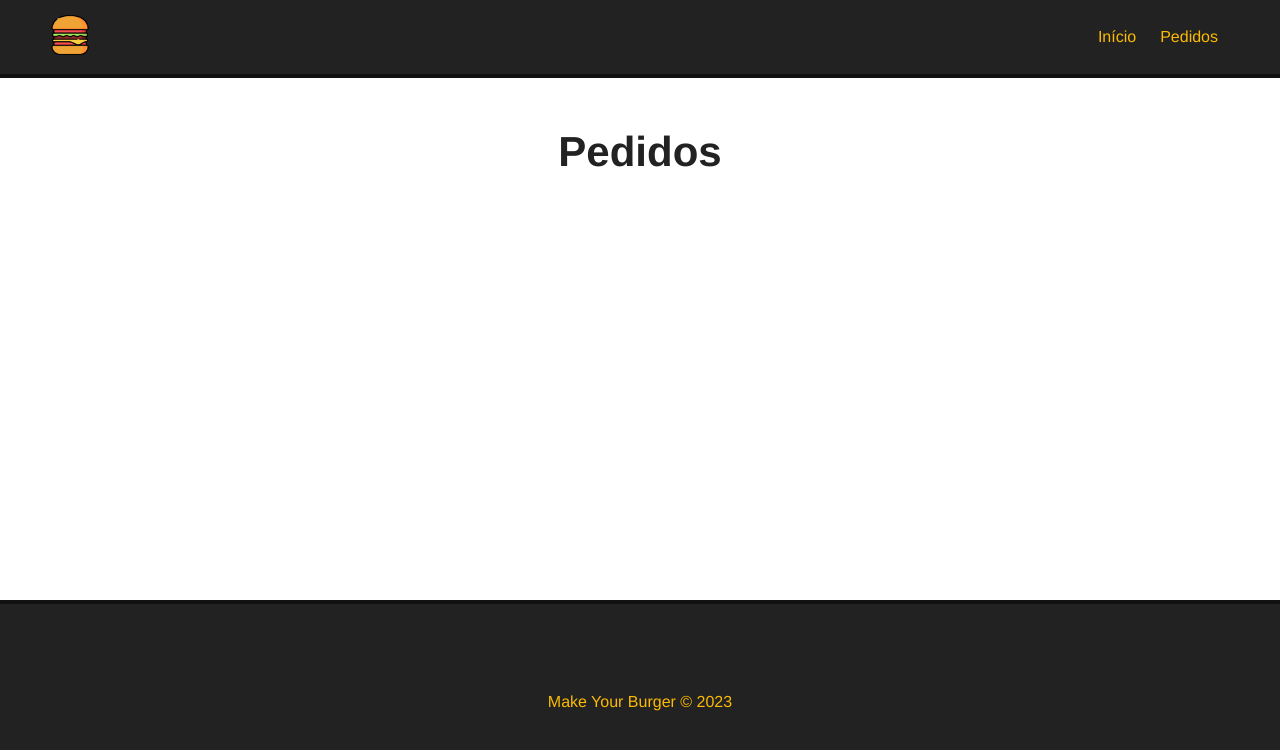
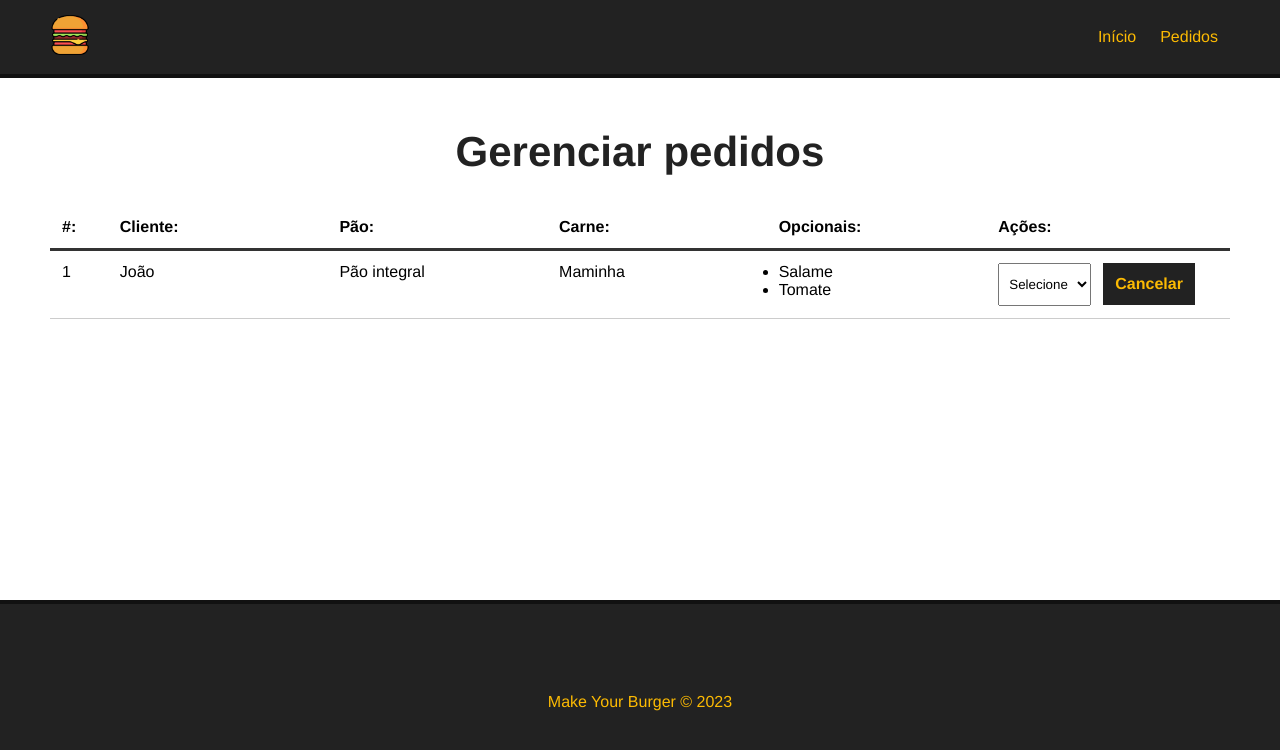
Before and after one commit to rudiantoni/learn-vuejs, a Vue app in the folder course_01/07_make_your_burger/: page /pedidos in a window 1280 px wide. Shown: the top 750 px of the page. Built offline with nearby package versions, Linux system fonts and the light colour scheme.

Commit message:
updated docs and burger project

```diff
--- a/course_01/07_make_your_burger/db/db.json
+++ b/course_01/07_make_your_burger/db/db.json
@@ -115,6 +115,38 @@
       ],
       "status": "Solicitado",
       "id": 3
+    },
+    {
+      "nome": "Rudi Teste",
+      "pao": "Parmesão e Orégano",
+      "carne": "Alcatra",
+      "opcionais": [
+        "Bacon",
+        "Pepino"
+      ],
+      "status": "Solicitado",
+      "id": 4
+    },
+    {
+      "nome": "Maria",
+      "pao": "3 Queijos",
+      "carne": "Alcatra",
+      "opcionais": [
+        "Cheddar",
+        "Tomate"
+      ],
+      "status": "Solicitado",
+      "id": 5
+    },
+    {
+      "nome": "Joaquina",
+      "pao": "Integral",
+      "carne": "Veggie burger",
+      "opcionais": [
+        "Tomate"
+      ],
+      "status": "Solicitado",
+      "id": 6
     }
   ]
 }
--- a/course_01/07_make_your_burger/src/components/BurgerForm.vue
+++ b/course_01/07_make_your_burger/src/components/BurgerForm.vue
@@ -1,5 +1,5 @@
 <template>
-  <p>Componente de mensagem</p>
+  <Message :msg="msg" v-show="msg" />
   <form id="burger-form" @submit="createBurger">
 
     <div class="input-container">
@@ -39,6 +39,8 @@
 </template>
 
 <script>
+import Message from './Message.vue';
+
 export default {
   name: 'BurgerForm',
   data() {
@@ -52,59 +54,50 @@
       opcionais: [],
       status: 'Solicitado',
       msg: null
-    }
+    };
   },
   mounted() {
-    this.getIngredientes()
+    this.getIngredientes();
   },
   methods: {
     async getIngredientes() {
       const req = await fetch('http://localhost:3000/ingredientes');
       const data = await req.json();
-
       this.paes = data.paes;
       this.carnes = data.carnes;
       this.opcionais_data = data.opcionais;
-
-      console.log('this.paes', this.paes)
-      console.log('this.carnes', this.carnes)
-      console.log('this.opcionais_data', this.opcionais_data)
     },
     async createBurger(event) {
-      event.preventDefault()
-
+      event.preventDefault();
       // É necessário converter o array do Proxy Array para um array normal do JS
       //opcionais: [...this.opcionais],
       //opcionais: Array.from(this.opcionais),
-
       const data = {
         nome: this.nome,
         pao: this.pao,
         carne: this.carne,
         opcionais: [...this.opcionais],
         status: this.status
-      }
-
-      const dataJson = JSON.stringify(data)
-
+      };
+      const dataJson = JSON.stringify(data);
       const req = await fetch('http://localhost:3000/burgers', {
         method: 'POST',
         headers: { 'Content-Type': 'application/json' },
         body: dataJson
       });
+      const res = await req.json();
+      this.nome = null;
+      this.pao = 'default';
+      this.carne = 'default';
+      this.opcionais = [];
 
-      const res = await req.json();
+      this.msg = `Pedido número ${res.id} realizado com sucesso`
 
-      this.nome = null
-      this.pao = 'default',
-      this.carne = 'default',
-      this.opcionais = []
-
-      /*
-      TODO: colocar mensagem no sistema e depois limpar a mensagem
-      */
-
+      setTimeout(() => this.msg = '', 3000)
     }
+  },
+  components: {
+    Message
   }
 }
 </script>
--- /dev/null
+++ b/course_01/07_make_your_burger/src/components/Dashboard.vue
@@ -0,0 +1,104 @@
+<template>
+  <div id="burger-table">
+
+    <div>
+      <div id="burger-table-heading">
+        <div class="order-id">#:</div>
+        <div>Cliente:</div>
+        <div>Pão:</div>
+        <div>Carne:</div>
+        <div>Opcionais:</div>
+        <div>Ações:</div>
+      </div>
+    </div>
+
+    <div id="burger-table-rows">
+      <div class="burger-table-row">
+        <div class="order-number">1</div>
+        <div>João</div>
+        <div>Pão integral</div>
+        <div>Maminha</div>
+        <div>
+          <ul>
+            <li>Salame</li>
+            <li>Tomate</li>
+          </ul>
+        </div>
+
+        <div>
+          <select name="status" class=".status">
+            <option value="default">Selecione</option>
+          </select>
+          <button class="delete-btn">Cancelar</button>
+        </div>
+
+        <div></div>
+      </div>
+    </div>
+
+  </div>
+</template>
+
+<script>
+export default {
+  name: 'Dashboard'
+}
+</script>
+
+<style scoped>
+#burger-table {
+  max-width: 1200px;
+  margin: 0 auto;
+}
+
+#burger-table-heading,
+#burger-table-rows,
+.burger-table-row {
+  display: flex;
+  flex-wrap: wrap;
+}
+
+#burger-table-heading {
+  font-weight: bold;
+  padding: 12px;
+  border-bottom: 3px solid #333;
+}
+
+#burger-table-heading div,
+.burger-table-row div {
+  width: 19%;
+}
+
+.burger-table-row {
+  width: 100%;
+  padding: 12px;
+  border-bottom: 1px solid #CCC;
+}
+
+#burger-table-heading .order-id,
+.burger-table-row .order-number {
+  width: 5%;
+}
+
+select {
+  padding: 12px 6px;
+  margin-right: 12px;
+}
+
+.delete-btn {
+  background-color: #222;
+  color: #FCBA03;
+  font-weight: bold;
+  border: 2px solid #222;
+  padding: 10px;
+  font-size: 16px;
+  margin: 0 auto;
+  cursor: pointer;
+  transition: .5s;
+}
+
+.delete-btn:hover {
+  background-color: transparent;
+  color: #222;
+}
+</style>
--- /dev/null
+++ b/course_01/07_make_your_burger/src/components/Message.vue
@@ -0,0 +1,24 @@
+<template>
+  <div class="message-container">
+    <p>{{ msg }}</p>
+  </div>
+</template>
+
+<script>
+export default {
+  name: 'Message',
+  props: ['msg']
+}
+</script>
+
+<style scope>
+.message-container {
+  color: #004085;
+  background-color: #CCE5FF;
+  border: 2px solid #88DAFF;
+  border-radius: 5px;
+  padding: 10px;
+  max-width: 400px;
+  margin: 30px auto;
+}
+</style>
--- a/course_01/07_make_your_burger/src/components/Navbar.vue
+++ b/course_01/07_make_your_burger/src/components/Navbar.vue
@@ -12,7 +12,7 @@
 <script>
 export default {
   name: 'Navbar',
-  props: ["logo", "alt"]
+  props: ['logo', 'alt']
 }
 </script>
 
@@ -46,5 +46,4 @@
 #navbar a:hover {
   color: #FFF;
 }
-
 </style>
--- a/course_01/07_make_your_burger/src/views/Pedidos.vue
+++ b/course_01/07_make_your_burger/src/views/Pedidos.vue
@@ -1,12 +1,18 @@
 <template>
   <div class="main-container">
-    <h1>Pedidos</h1>
+    <h1>Gerenciar pedidos</h1>
+    <Dashboard />
   </div>
 </template>
 
 <script>
+import Dashboard from '../components/Dashboard.vue';
+
 export default {
-  name: 'Pedidos'
+  name: "Pedidos",
+  components: {
+    Dashboard
+  }
 }
 </script>
 
```
Also changed, not shown: 2 other files (tests, documents, lock files or other folders).
